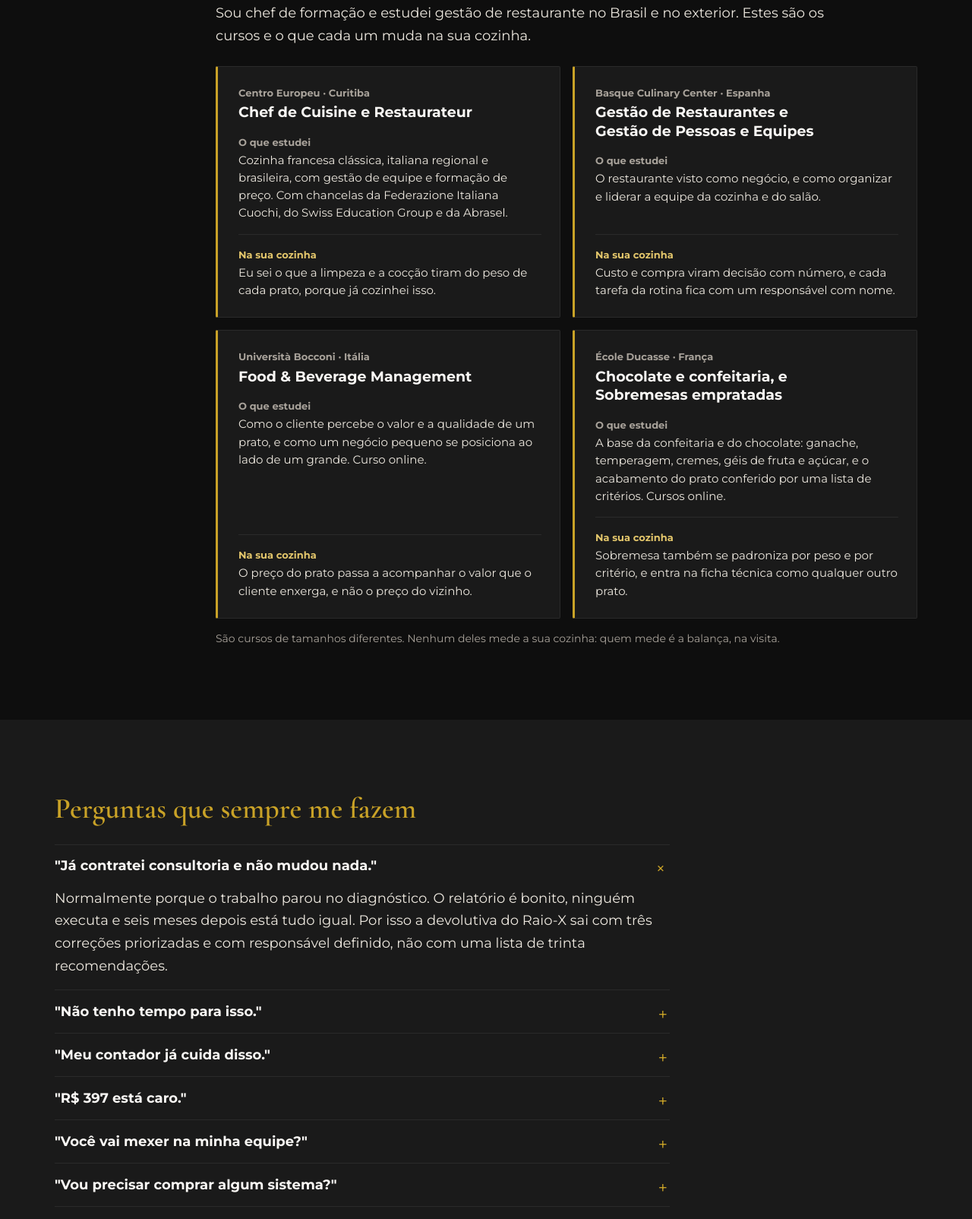
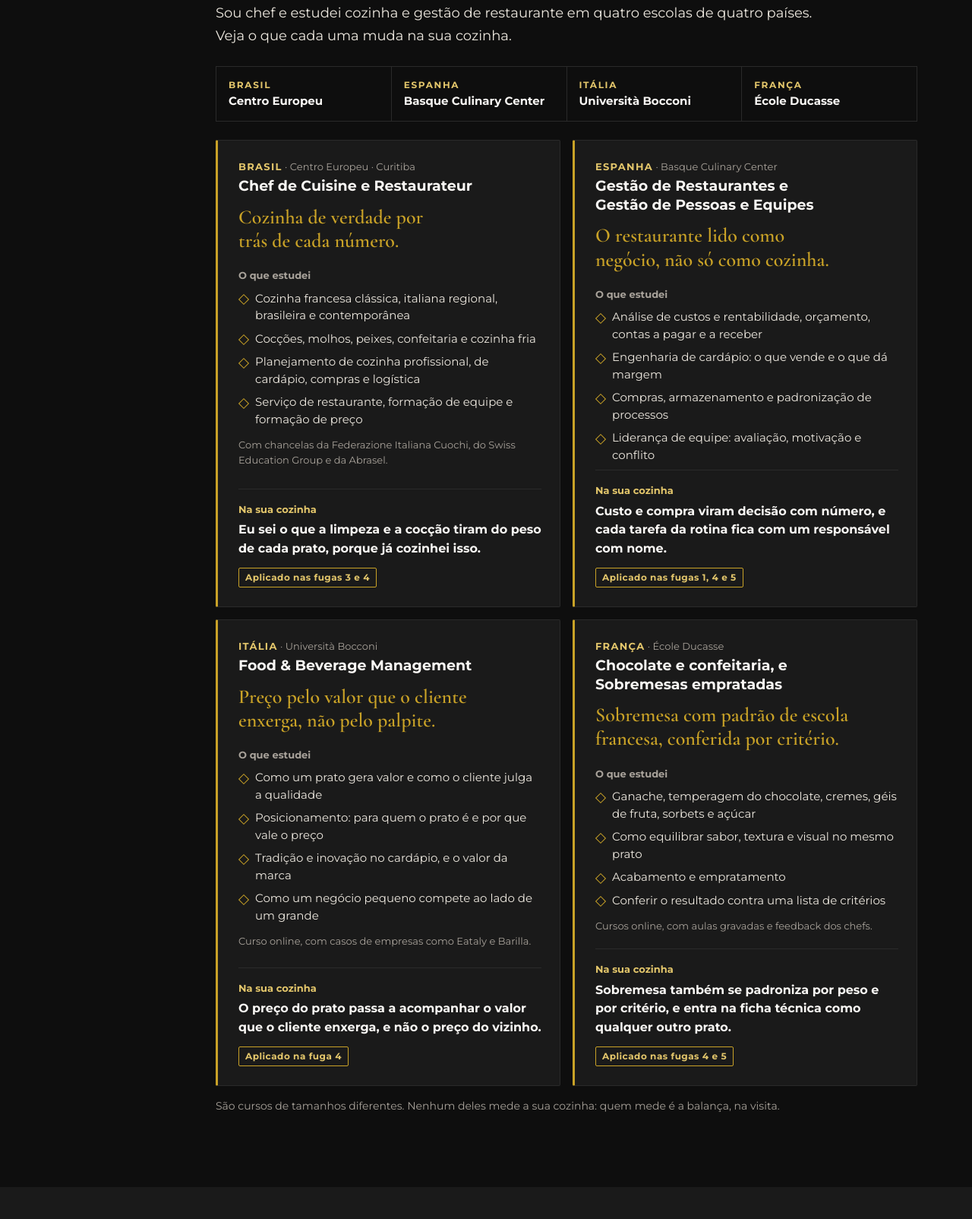
Before and after one commit to maverickguedes77-hue/raiox-cozinha, a plain HTML site: page index.html in a window 1280 px wide. Shown: the part 8440-10044 px from the top of the page at 76% size. Drawn offline with Linux system fonts and the light colour scheme.

Commit message:
Reescreve as formações para vender no olhar
Faixa com as quatro escolas e, em cada cartão, frase de abertura, itens curtos do que estudei, resultado na cozinha do cliente e a fuga em que é aplicado.

Co-Authored-By: Claude Sonnet 5.5 <noreply@anthropic.com>

```diff
--- a/css/estilo.css
+++ b/css/estilo.css
@@ -206,15 +206,25 @@ html:not(.js) .so-js { display: none; }
 .quem h2 { margin-bottom: 16px; }
 .formacoes { margin-top: 32px; padding-top: 32px; border-top: 1px solid var(--grafite); }
 .formacoes-lead { max-width: 68ch; margin: 8px 0 24px; }
+.formacoes-faixa { display: grid; grid-template-columns: 1fr 1fr; gap: 1px; list-style: none; margin: 0 0 24px; padding: 0; background: var(--grafite); border: 1px solid var(--grafite); }
+.formacoes-faixa li { padding: 16px; background: var(--preto-fosco); font-size: 15px; font-weight: 700; line-height: 1.3; color: var(--branco-osso); }
+.formacoes-faixa span { display: block; margin-bottom: 4px; font-size: 12px; letter-spacing: .14em; text-transform: uppercase; color: var(--dourado-claro); }
 .formacoes-grade { display: grid; gap: 16px; }
 .formacao { display: flex; flex-direction: column; padding: 24px 24px 24px 27px; background: var(--preto-carvao); border: 1px solid var(--grafite); border-left: 3px solid var(--dourado); border-radius: 2px; }
-.formacao h4 { margin: 0 0 16px; font: 700 19px/1.3 var(--texto); color: var(--branco-osso); text-wrap: balance; }
+.formacao h4 { margin: 0 0 12px; font: 700 19px/1.3 var(--texto); color: var(--branco-osso); text-wrap: balance; }
 .formacao p { margin: 0; font-size: 15px; line-height: 1.55; }
-.formacao .formacao-onde { margin-bottom: 4px; font-size: 13px; font-weight: 700; color: var(--cinza-texto); }
-.formacao .formacao-estudei { margin-bottom: 16px; }
+.formacao .formacao-onde { margin-bottom: 4px; font-size: 13px; color: var(--cinza-texto); }
+.formacao .formacao-onde b { color: var(--dourado-claro); letter-spacing: .1em; text-transform: uppercase; }
+.formacao .formacao-gancho { margin-bottom: 20px; font: 600 24px/1.2 var(--serifa); color: var(--dourado); text-wrap: balance; }
+.formacao-rotulo { display: block; margin-bottom: 8px; font-size: 13px; font-weight: 700; color: var(--cinza-texto); }
+.formacao-lista { list-style: none; margin: 0; padding: 0; font-size: 15px; line-height: 1.5; }
+.formacao-lista li { position: relative; padding: 0 0 8px 22px; }
+.formacao-lista li::before { content: ""; position: absolute; left: 2px; top: .5em; width: 8px; height: 8px; border: 1.5px solid var(--dourado); transform: rotate(45deg); }
+.formacao .formacao-extra { margin: 4px 0 20px; font-size: 13px; color: var(--cinza-texto); }
 .formacao .formacao-muda { margin-top: auto; padding-top: 16px; border-top: 1px solid var(--grafite); }
-.formacao-rotulo { display: block; margin-bottom: 2px; font-size: 13px; font-weight: 700; color: var(--cinza-texto); }
-.formacao-muda .formacao-rotulo { color: var(--dourado-claro); }
+.formacao-muda .formacao-rotulo { margin-bottom: 4px; color: var(--dourado-claro); }
+.formacao .formacao-resultado { font-size: 16px; font-weight: 700; color: var(--branco-osso); }
+.formacao .formacao-fuga { display: inline-block; margin-top: 12px; padding: 4px 8px; border: 1px solid var(--dourado); border-radius: 2px; font-size: 12px; font-weight: 700; letter-spacing: .04em; line-height: 1.3; color: var(--dourado-claro); }
 .formacoes-nota { margin-top: 16px; }
 
 /* BLOCO 11 · Perguntas */
@@ -313,7 +323,9 @@ h1, h2, .preco-topo, .fuga-numero, .fechamento-bloco, .tela-total b, .ficha b, .
 
   .bloco-nao h2 { font-size: 48px; }
   .quem { grid-template-columns: 148px 1fr; gap: 64px; }
+  .formacoes-faixa { grid-template-columns: repeat(4, 1fr); }
   .formacoes-grade { grid-template-columns: 1fr 1fr; }
+  .formacao .formacao-gancho { font-size: 26px; }
   .fechamento h2 { font-size: 56px; }
   .rodape .conteudo { display: flex; justify-content: space-between; align-items: flex-start; gap: 32px; }
   .barra-fixa { display: none; }
--- a/index.html
+++ b/index.html
@@ -473,31 +473,84 @@
       </div>
       <div class="formacoes">
         <h3>O que eu estudei e o que isso muda na sua cozinha</h3>
-        <p class="formacoes-lead">Sou chef de formação e estudei gestão de restaurante no Brasil e no exterior. Estes são os cursos e o que cada um muda na sua cozinha.</p>
+        <p class="formacoes-lead">Sou chef e estudei cozinha e gestão de restaurante em quatro escolas de quatro países. Veja o que cada uma muda na sua cozinha.</p>
+        <ul class="formacoes-faixa" aria-label="Escolas onde estudei">
+          <li><span>Brasil</span>Centro Europeu</li>
+          <li><span>Espanha</span>Basque Culinary Center</li>
+          <li><span>Itália</span>Università Bocconi</li>
+          <li><span>França</span>École Ducasse</li>
+        </ul>
         <div class="formacoes-grade">
           <article class="formacao">
-            <p class="formacao-onde">Centro Europeu · Curitiba</p>
+            <p class="formacao-onde"><b>Brasil</b> · Centro Europeu · Curitiba</p>
             <h4>Chef de Cuisine e Restaurateur</h4>
-            <p class="formacao-estudei"><span class="formacao-rotulo">O que estudei</span>Cozinha francesa clássica, italiana regional e brasileira, com gestão de equipe e formação de preço. Com chancelas da Federazione Italiana Cuochi, do Swiss Education Group e da Abrasel.</p>
-            <p class="formacao-muda"><span class="formacao-rotulo">Na sua cozinha</span>Eu sei o que a limpeza e a cocção tiram do peso de cada prato, porque já cozinhei isso.</p>
+            <p class="formacao-gancho">Cozinha de verdade por trás de cada número.</p>
+            <span class="formacao-rotulo">O que estudei</span>
+            <ul class="formacao-lista">
+              <li>Cozinha francesa clássica, italiana regional, brasileira e contemporânea</li>
+              <li>Cocções, molhos, peixes, confeitaria e cozinha fria</li>
+              <li>Planejamento de cozinha profissional, de cardápio, compras e logística</li>
+              <li>Serviço de restaurante, formação de equipe e formação de preço</li>
+            </ul>
+            <p class="formacao-extra">Com chancelas da Federazione Italiana Cuochi, do Swiss Education Group e da Abrasel.</p>
+            <div class="formacao-muda">
+              <span class="formacao-rotulo">Na sua cozinha</span>
+              <p class="formacao-resultado">Eu sei o que a limpeza e a cocção tiram do peso de cada prato, porque já cozinhei isso.</p>
+              <p class="formacao-fuga">Aplicado nas fugas 3 e 4</p>
+            </div>
           </article>
           <article class="formacao">
-            <p class="formacao-onde">Basque Culinary Center · Espanha</p>
+            <p class="formacao-onde"><b>Espanha</b> · Basque Culinary Center</p>
             <h4>Gestão de Restaurantes e Gestão de Pessoas e Equipes</h4>
-            <p class="formacao-estudei"><span class="formacao-rotulo">O que estudei</span>O restaurante visto como negócio, e como organizar e liderar a equipe da cozinha e do salão.</p>
-            <p class="formacao-muda"><span class="formacao-rotulo">Na sua cozinha</span>Custo e compra viram decisão com número, e cada tarefa da rotina fica com um responsável com nome.</p>
+            <p class="formacao-gancho">O restaurante lido como negócio, não só como cozinha.</p>
+            <span class="formacao-rotulo">O que estudei</span>
+            <ul class="formacao-lista">
+              <li>Análise de custos e rentabilidade, orçamento, contas a pagar e a receber</li>
+              <li>Engenharia de cardápio: o que vende e o que dá margem</li>
+              <li>Compras, armazenamento e padronização de processos</li>
+              <li>Liderança de equipe: avaliação, motivação e conflito</li>
+            </ul>
+            <div class="formacao-muda">
+              <span class="formacao-rotulo">Na sua cozinha</span>
+              <p class="formacao-resultado">Custo e compra viram decisão com número, e cada tarefa da rotina fica com um responsável com nome.</p>
+              <p class="formacao-fuga">Aplicado nas fugas 1, 4 e 5</p>
+            </div>
           </article>
           <article class="formacao">
-            <p class="formacao-onde">Università Bocconi · Itália</p>
+            <p class="formacao-onde"><b>Itália</b> · Università Bocconi</p>
             <h4>Food &amp; Beverage Management</h4>
-            <p class="formacao-estudei"><span class="formacao-rotulo">O que estudei</span>Como o cliente percebe o valor e a qualidade de um prato, e como um negócio pequeno se posiciona ao lado de um grande. Curso online.</p>
-            <p class="formacao-muda"><span class="formacao-rotulo">Na sua cozinha</span>O preço do prato passa a acompanhar o valor que o cliente enxerga, e não o preço do vizinho.</p>
+            <p class="formacao-gancho">Preço pelo valor que o cliente enxerga, não pelo palpite.</p>
+            <span class="formacao-rotulo">O que estudei</span>
+            <ul class="formacao-lista">
+              <li>Como um prato gera valor e como o cliente julga a qualidade</li>
+              <li>Posicionamento: para quem o prato é e por que vale o preço</li>
+              <li>Tradição e inovação no cardápio, e o valor da marca</li>
+              <li>Como um negócio pequeno compete ao lado de um grande</li>
+            </ul>
+            <p class="formacao-extra">Curso online, com casos de empresas como Eataly e Barilla.</p>
+            <div class="formacao-muda">
+              <span class="formacao-rotulo">Na sua cozinha</span>
+              <p class="formacao-resultado">O preço do prato passa a acompanhar o valor que o cliente enxerga, e não o preço do vizinho.</p>
+              <p class="formacao-fuga">Aplicado na fuga 4</p>
+            </div>
           </article>
           <article class="formacao">
-            <p class="formacao-onde">École Ducasse · França</p>
+            <p class="formacao-onde"><b>França</b> · École Ducasse</p>
             <h4>Chocolate e confeitaria, e Sobremesas empratadas</h4>
-            <p class="formacao-estudei"><span class="formacao-rotulo">O que estudei</span>A base da confeitaria e do chocolate: ganache, temperagem, cremes, géis de fruta e açúcar, e o acabamento do prato conferido por uma lista de critérios. Cursos online.</p>
-            <p class="formacao-muda"><span class="formacao-rotulo">Na sua cozinha</span>Sobremesa também se padroniza por peso e por critério, e entra na ficha técnica como qualquer outro prato.</p>
+            <p class="formacao-gancho">Sobremesa com padrão de escola francesa, conferida por critério.</p>
+            <span class="formacao-rotulo">O que estudei</span>
+            <ul class="formacao-lista">
+              <li>Ganache, temperagem do chocolate, cremes, géis de fruta, sorbets e açúcar</li>
+              <li>Como equilibrar sabor, textura e visual no mesmo prato</li>
+              <li>Acabamento e empratamento</li>
+              <li>Conferir o resultado contra uma lista de critérios</li>
+            </ul>
+            <p class="formacao-extra">Cursos online, com aulas gravadas e feedback dos chefs.</p>
+            <div class="formacao-muda">
+              <span class="formacao-rotulo">Na sua cozinha</span>
+              <p class="formacao-resultado">Sobremesa também se padroniza por peso e por critério, e entra na ficha técnica como qualquer outro prato.</p>
+              <p class="formacao-fuga">Aplicado nas fugas 4 e 5</p>
+            </div>
           </article>
         </div>
         <p class="legenda formacoes-nota">São cursos de tamanhos diferentes. Nenhum deles mede a sua cozinha: quem mede é a balança, na visita.</p>
```
